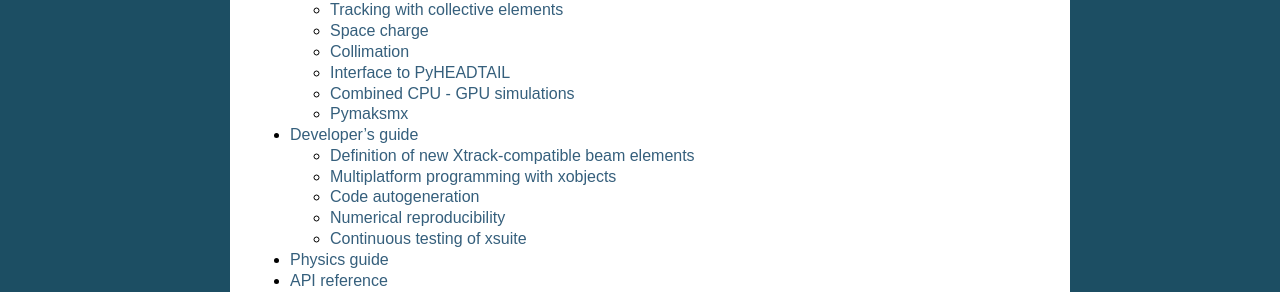
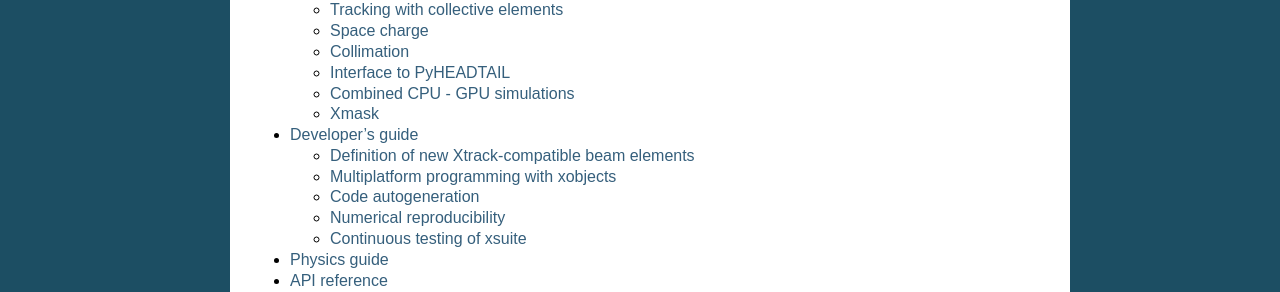
Before and after one commit to xsuite/xsuite, a Sphinx documentation site: the page built from docs/index.rst, in a window 1280 px wide. Shown: the part 802-1094 px from the top of the page. Built offline with Sphinx 7.4.7, drawn with Linux system fonts in a browser that asks for light colours.

Commit message:
MOve to xmask

```diff
--- a/docs/conf.py
+++ b/docs/conf.py
@@ -29,7 +29,7 @@ os.system(
 os.system(
     'git clone --single-branch --branch main https://github.com/xsuite/xdeps')
 os.system(
-    'git clone --single-branch --branch main https://github.com/xsuite/pymaskmx')
+    'git clone --single-branch --branch main https://github.com/xsuite/xmask')
 sys.path.insert(0, os.path.abspath('./xobjects'))
 sys.path.insert(0, os.path.abspath('./xtrack'))
 sys.path.insert(0, os.path.abspath('./xfields'))
@@ -127,13 +127,13 @@ snippet_files = {
         'generated_code_snippets/freeze_individual_methods.py',
     'xtrack/examples/optimized_tracker/000_optimized_tracker.py':
         'generated_code_snippets/optimized_tracker.py',
-    'pymaskmx/examples/hllhc14_collision/000_build_collider_from_mad_model.py':
+    'xmask/examples/hllhc14_collision/000_build_collider_from_mad_model.py':
         'generated_code_snippets/build_collider_from_mad_model.py',
-    'pymaskmx/examples/hllhc14_collision/001_install_beambeam.py':
+    'xmask/examples/hllhc14_collision/001_install_beambeam.py':
         'generated_code_snippets/install_beambeam.py',
-    'pymaskmx/examples/hllhc14_collision/002_knobs_and_tuning.py':
+    'xmask/examples/hllhc14_collision/002_knobs_and_tuning.py':
         'generated_code_snippets/knobs_and_tuning.py',
-    'pymaskmx/examples/hllhc14_collision/003_configure_beambeam.py':
+    'xmask/examples/hllhc14_collision/003_configure_beambeam.py':
         'generated_code_snippets/configure_beambeam.py',
 }
 
--- a/docs/usersguide.rst
+++ b/docs/usersguide.rst
@@ -26,4 +26,4 @@
    collimation
    pyhtinterface
    combined_cpu_gpu
-   pymaskmx
+   xmask
--- a/docs/pymaskmx.rst
+++ b/docs/xmask.rst
@@ -1,6 +1,6 @@
-========
-Pymaksmx
-========
+=====
+Xmask
+=====
 
 .. contents:: Table of Contents
     :depth: 4
```
